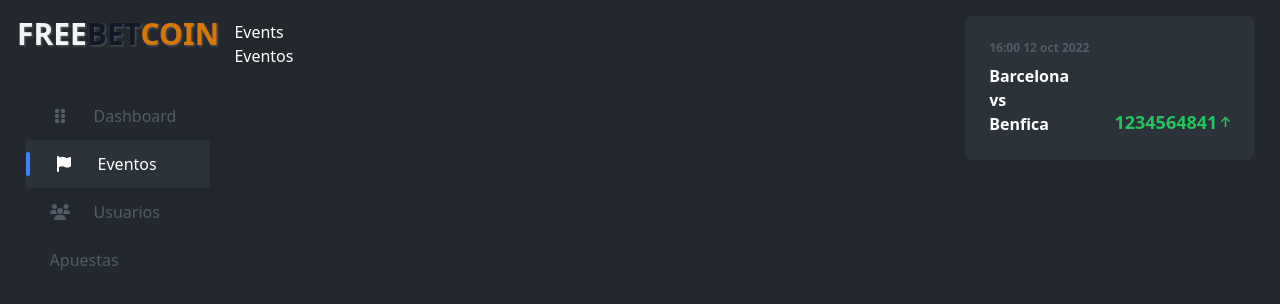
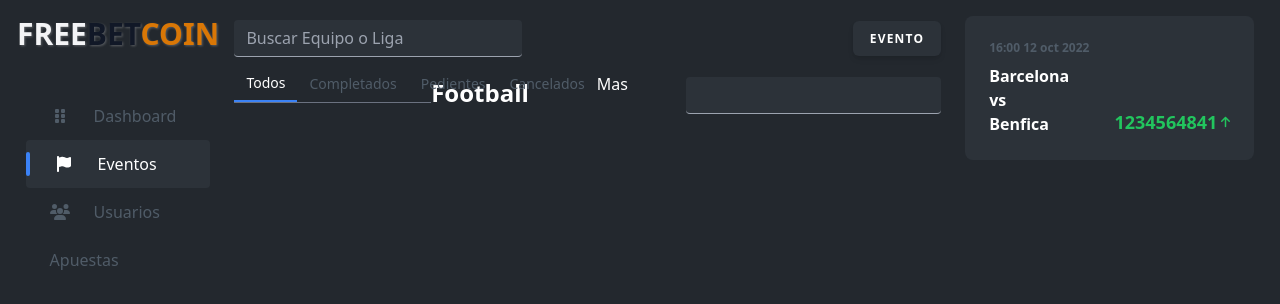
Before and after one commit to andrezdaviz/admin-nuxt3, a Nuxt app: page /events in a window 1280 px wide. Shown: the top 304 px of the page. Built offline with nearby package versions, Linux system fonts and the light colour scheme.

Commit message:
nose que pasa gg

```diff
--- /dev/null
+++ b/components/core/Btn.vue
@@ -0,0 +1,8 @@
+<template>
+  <button
+    type="button"
+    class="inline-flex items-center px-4 min-h-[35px] py-2 text-xs font-semibold tracking-widest text-white uppercase transition border border-transparent rounded-md shadow-md bg-fg hover:bg-gray-700 active:bg-bg focus:outline-none focus:border-gray-900 disabled:opacity-25"
+  >
+    <slot />
+  </button>
+</template>
--- a/components/core/Input.vue
+++ b/components/core/Input.vue
@@ -12,7 +12,7 @@
   <input
     ref="input"
     type="text"
-    class="px-3 py-2 leading-5 transition ease-out delay-500 bg-gray-600 border-b-2 rounded border-b-gray-400 focus:border-b-gray-500 focus:outline-none"
+    class="w-full px-3 py-2 leading-5 text-gray-200 transition ease-out delay-500 border-b rounded bg-fg border-b-gray-400 focus:border-b-gray-500 focus:outline-none"
     :value="modelValue"
     @input="$emit('update:modelValue', $event.target.value)"
   />
--- a/components/core/sidebar/right/index.vue
+++ b/components/core/sidebar/right/index.vue
@@ -11,7 +11,9 @@
       </div>
       <div class="flex items-center text-green-500">
         <span class="text-lg">1234564841</span>
-        <font-icon class="ml-1 text-xs" :icon="['fas', 'arrow-up']" />
+        <client-only>
+          <font-icon class="ml-1 text-xs" :icon="['fas', 'arrow-up']" />
+        </client-only>
       </div>
     </div>
   </nav>
--- a/layouts/default.vue
+++ b/layouts/default.vue
@@ -2,9 +2,6 @@
   <div class="w-[96%] grid grid-cols-12 gap-6 mx-auto my-0">
     <CoreSidebar></CoreSidebar>
     <main class="col-span-7 mt-5">
-      <h1 class="capitalize">
-        {{ $route.name == "index" ? "Dasboard" : $route.name }}
-      </h1>
       <slot />
     </main>
     <core-sidebar-right />
--- a/pages/events.vue
+++ b/pages/events.vue
@@ -1,3 +1,51 @@
 <template>
-  <div>Eventos</div>
+  <div>
+    <nav class="grid items-center grid-cols-2 gap-4">
+      <div class="w-72">
+        <core-input placeholder="Buscar Equipo o Liga" />
+      </div>
+      <div class="text-right">
+        <core-btn>Evento</core-btn>
+      </div>
+    </nav>
+    <div class="grid grid-cols-2 mt-5 float-end">
+      <h1 class="text-2xl font-semibold">Football</h1>
+      <div class="text-right">
+        <core-input class="w-1/2" placeholder=""></core-input>
+      </div>
+    </div>
+    <nav class="flex justify-between mt-2 border-b border-gray-500">
+      <div class="items-center flex-grow lg:flex">
+        <ul class="flex flex-row items-center list-none">
+          <li class="cursor-pointer">
+            <a
+              class="flex items-center px-3 py-2 text-sm leading-snug text-white border-b-2 border-blue-500 hover:opacity-75"
+              >Todos</a
+            >
+          </li>
+          <li class="cursor-pointer">
+            <a
+              class="flex items-center px-3 py-2 text-sm leading-snug text-secondary hover:opacity-75"
+              >Completados</a
+            >
+          </li>
+          <li class="cursor-pointer">
+            <a
+              class="flex items-center px-3 py-2 text-sm leading-snug text-secondary hover:opacity-75"
+              >Pedientes</a
+            >
+          </li>
+          <li class="cursor-pointer">
+            <a
+              class="flex items-center px-3 py-2 text-sm leading-snug text-secondary hover:opacity-75"
+              >Cancelados</a
+            >
+          </li>
+        </ul>
+      </div>
+      <div class="flex float-right">
+        <button>Mas</button>
+      </div>
+    </nav>
+  </div>
 </template>
```
